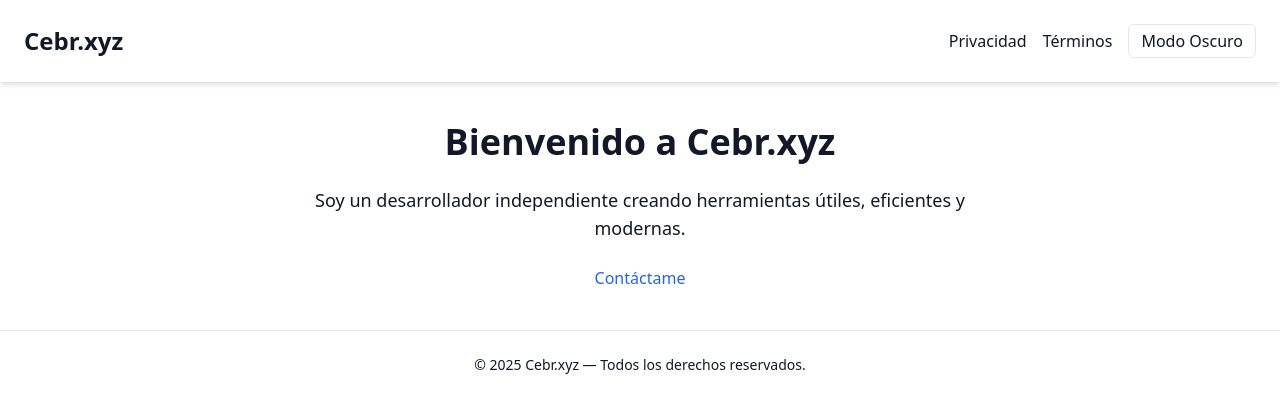
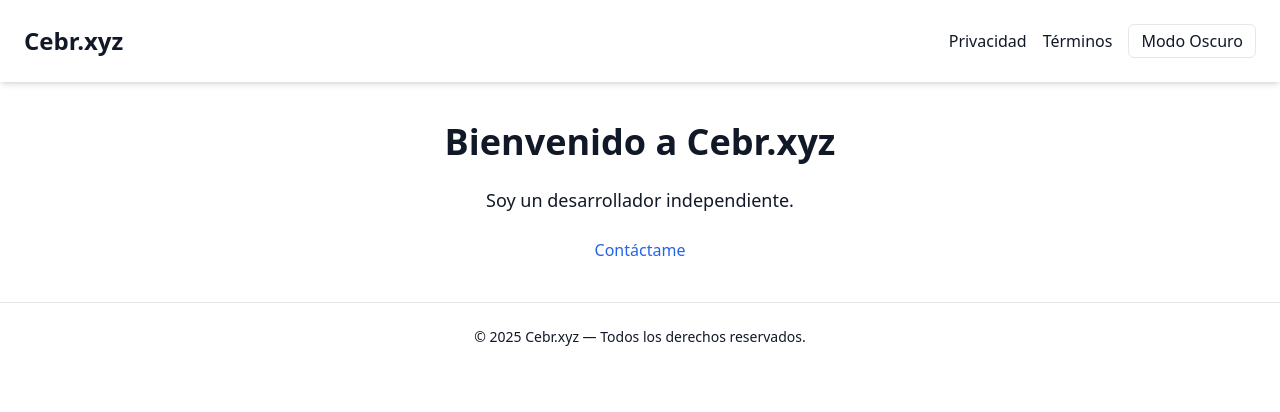
Before and after one commit to luisceb1/cebr.xyz, a Next.js app: page / in a window 1280 px wide. Shown: the top 412 px of the page. Built offline with nearby package versions, Linux system fonts and the light colour scheme.

Commit message:
Update index.js

```diff
--- a/pages/index.js
+++ b/pages/index.js
@@ -24,7 +24,7 @@ export default function Home() {
       <main className="p-10 text-center">
         <h2 className="text-4xl font-bold mb-6">Bienvenido a Cebr.xyz</h2>
         <p className="text-lg max-w-2xl mx-auto">
-          Soy un desarrollador independiente creando herramientas útiles, eficientes y modernas.
+          Soy un desarrollador independiente.
         </p>
         <div className="mt-6">
           <Link href="mailto:hola@cebr.xyz" className="text-blue-600 hover:underline">
```
